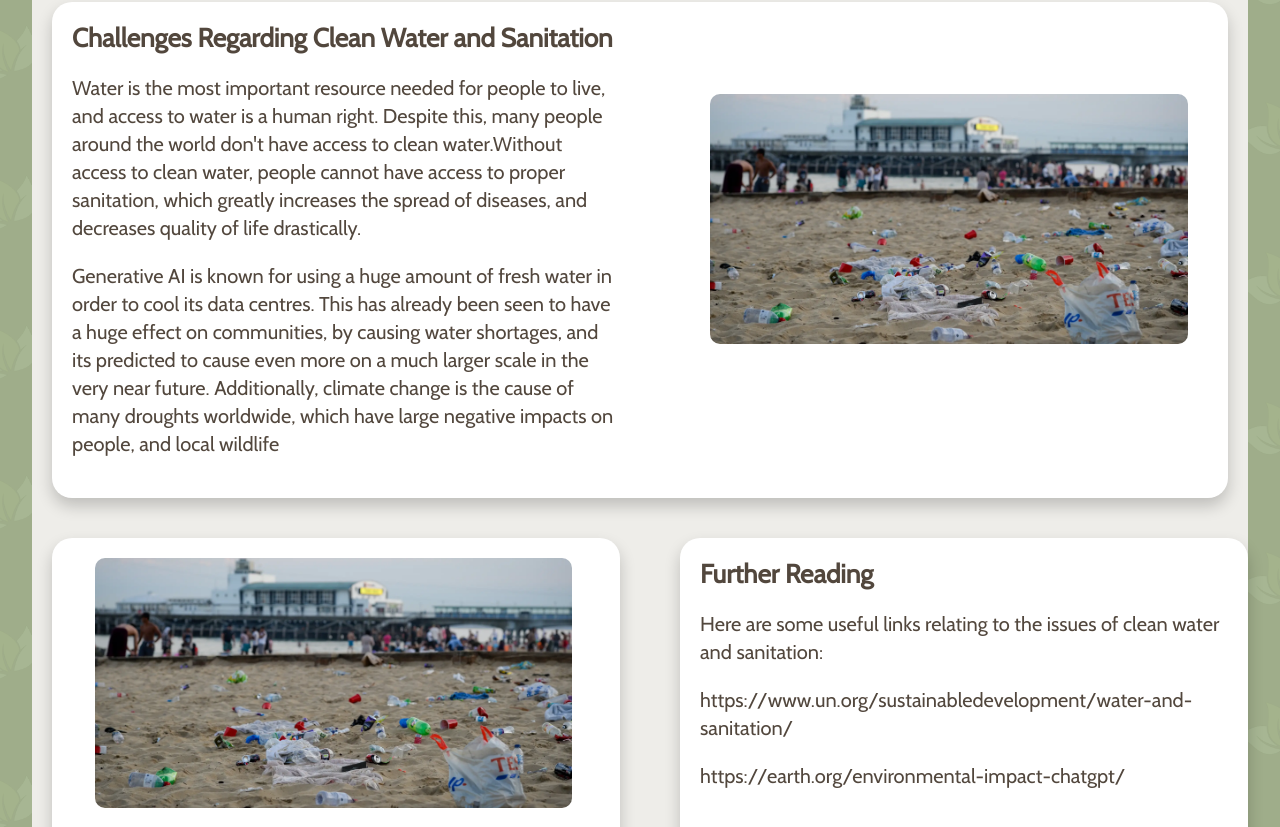
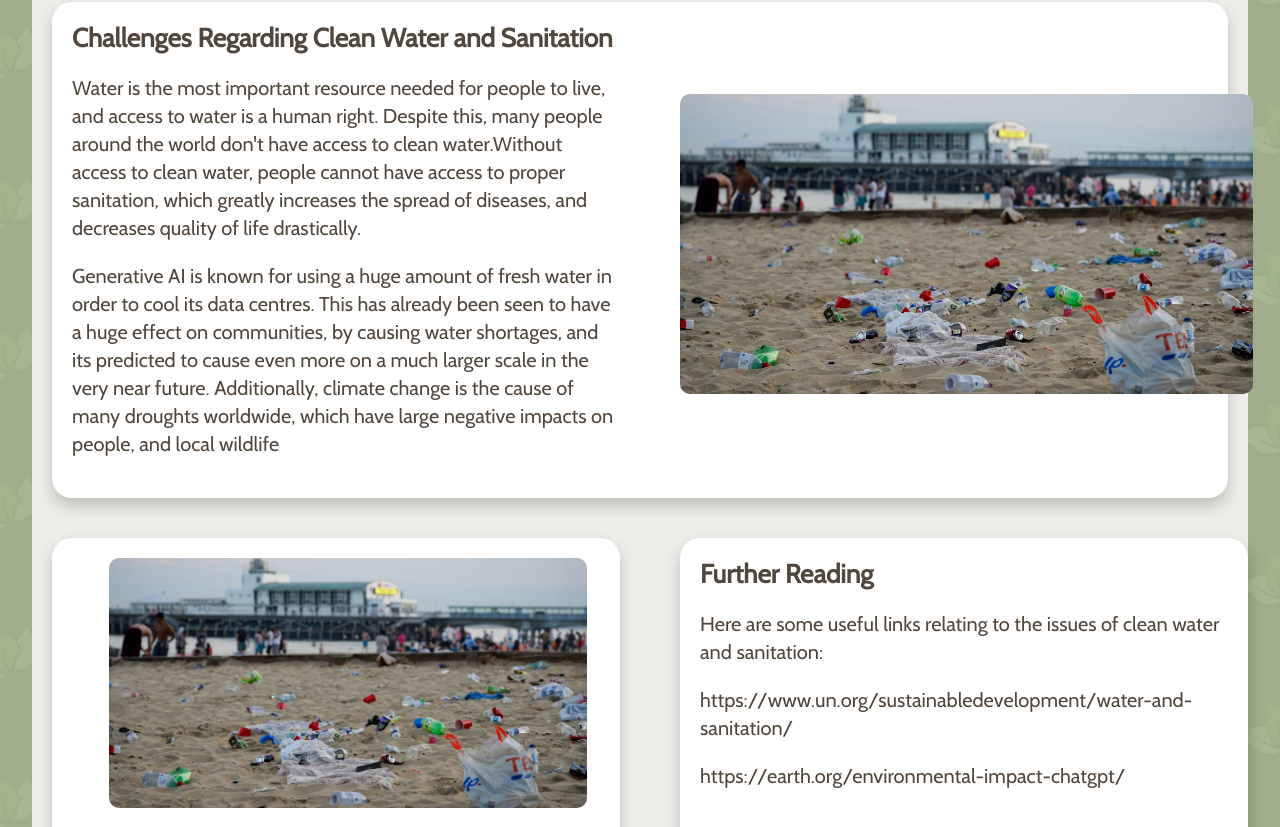
Before and after one commit to AdamHewitt707/web-dev-nsg, a website: page app/public-files/water.html in a window 1280 px wide. Shown: the part 98-925 px from the top of the page. Drawn offline with Linux system fonts and the light colour scheme.

Commit message:
edited goals pages

```diff
--- a/app/public-files/main-style.css
+++ b/app/public-files/main-style.css
@@ -638,8 +638,8 @@ footer {
 .half-column-image-education {
     /*width: calc(100% - 40px)*/
     height: 250px;
-    margin-left: 7.5%; /*may need to change depending on screen size*/
-    margin-right: 20px;
+    margin-left: 10%; /*may need to change depending on screen size*/
+    margin-right: 10px;
     margin-bottom: 20px;
     margin-top: 20px;
     border-radius: 10px;
@@ -647,8 +647,8 @@ footer {
 }
 
 .full-row-image-education {
-    height: 250px;
-    margin-left: 50px; /*may need to change depending on screen size*/
+    height: 300px;
+    margin-left: 20px; /*may need to change depending on screen size*/
     margin-right: 20px;
     margin-top: 20px;
     margin-bottom: 20px;
```
